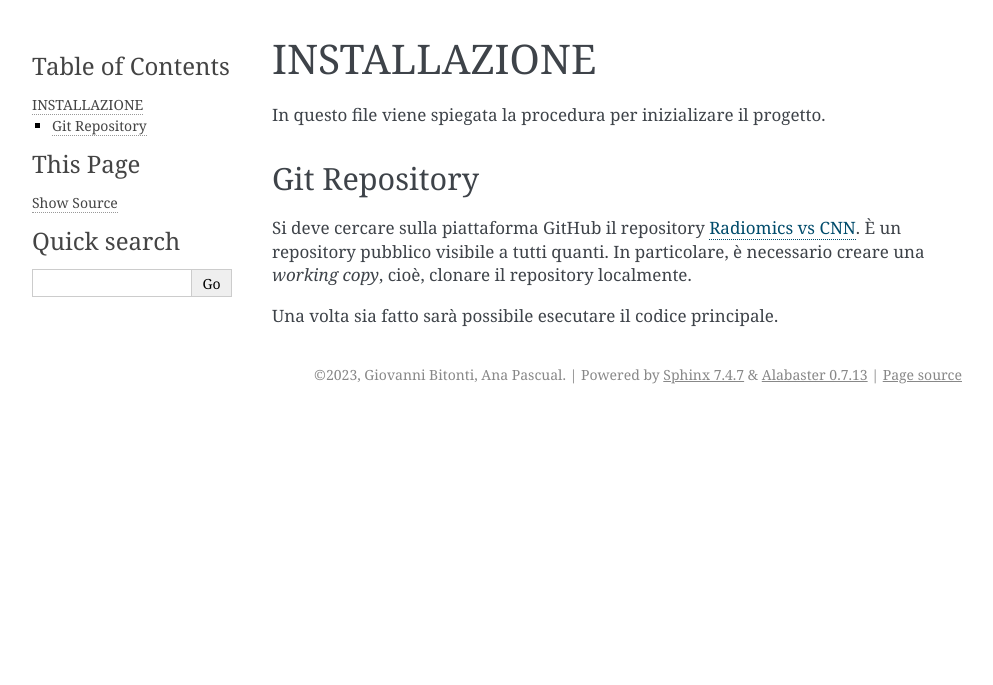
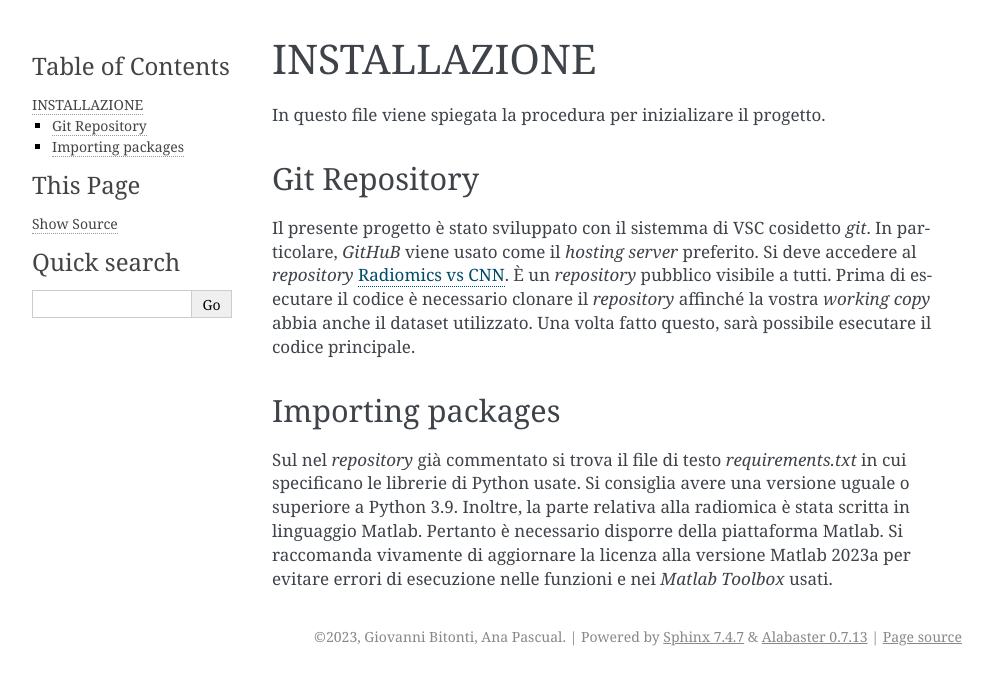
Before and after one commit to bitgio/Radiomics-vs-CNN, a Sphinx documentation site: the page built from docs/source/installing.rst, in a window 1280 px wide. Shown: the top 685 px of the page, without its empty margins (148-1141 px from the left). Built offline with Sphinx 7.4.7, drawn with Linux system fonts in a browser that asks for light colours.

Commit message:
Updating docs

```diff
--- a/docs/source/installing.rst
+++ b/docs/source/installing.rst
@@ -6,7 +6,16 @@ In questo file viene spiegata la procedura per inizializare il progetto.
 Git Repository
 --------------
 
-Si deve cercare sulla piattaforma GitHub il repository `Radiomics vs CNN <https://github.com/bitgio/Radiomics-vs-CNN.git>`_. È un repository pubblico visibile a tutti quanti.
-In particolare, è necessario creare una *working copy*, cioè, clonare il repository localmente.
+Il presente progetto è stato sviluppato con il sistemma di VSC cosidetto *git*. In particolare, *GitHuB* viene usato come il *hosting server* preferito.
+Si deve accedere al *repository* `Radiomics vs CNN <https://github.com/bitgio/Radiomics-vs-CNN.git>`_. È un *repository* pubblico visibile a tutti.
+Prima di esecutare il codice è necessario clonare il *repository* affinché la vostra *working copy* abbia anche il dataset utilizzato.
+Una volta fatto questo, sarà possibile esecutare il codice principale.
 
-Una volta sia fatto sarà possibile esecutare il codice principale.
+
+Importing packages
+------------------
+
+Sul nel *repository* già commentato si trova il file di testo *requirements.txt* in cui specificano le librerie di Python usate. Si consiglia avere una
+versione uguale o superiore a Python 3.9.
+Inoltre, la parte relativa alla radiomica è stata scritta in linguaggio Matlab. Pertanto è necessario disporre della piattaforma Matlab. Si raccomanda
+vivamente di aggiornare la licenza alla versione Matlab 2023a per evitare errori di esecuzione nelle funzioni e nei *Matlab Toolbox* usati.
```
